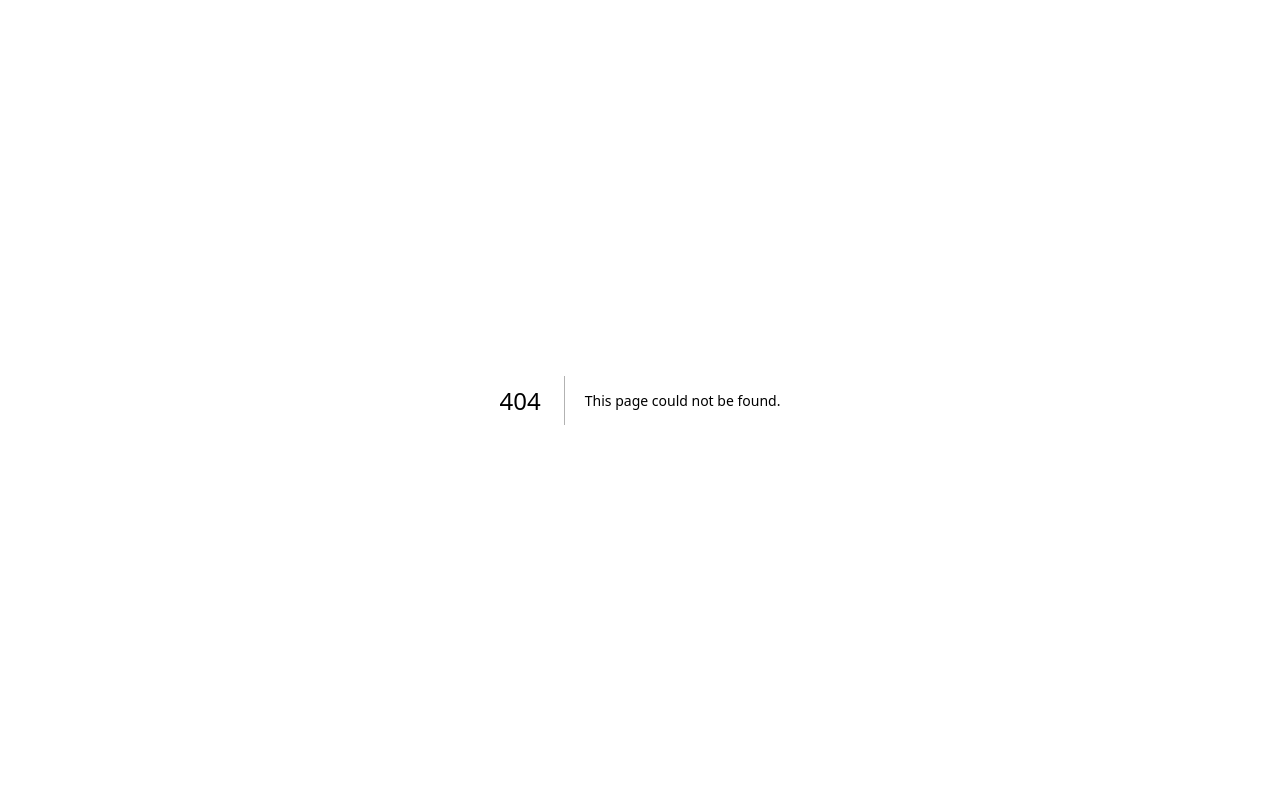
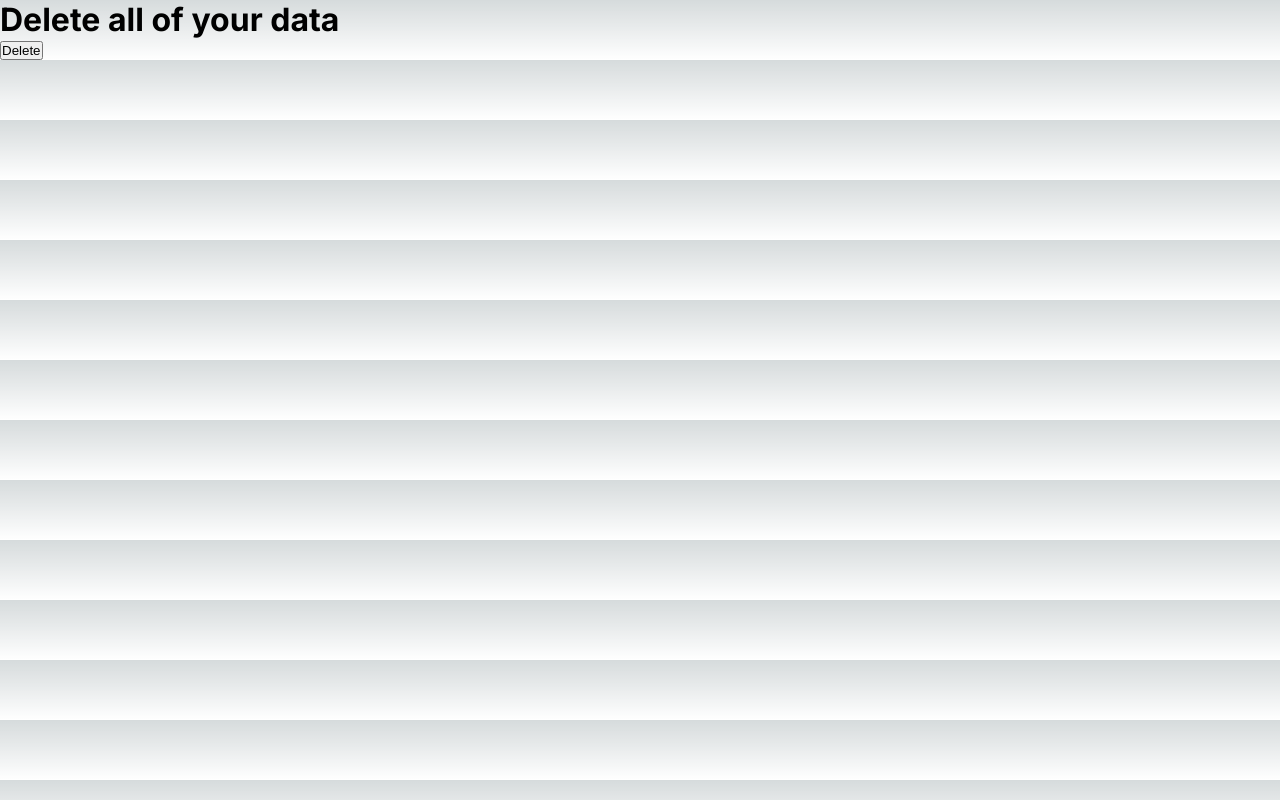
Before and after one commit to fightinjoe/nextjs_demo, a Next.js app: page /info/delete_data in a window 1280 px wide. Before the commit this address had no page. Built offline with nearby package versions, Linux system fonts and the light colour scheme.

Commit message:
Adding page to delete user data as well

```diff
--- /dev/null
+++ b/app/info/delete_data/page.js
@@ -0,0 +1,8 @@
+export default function Home() {
+  return (
+    <div>
+      <h1>Delete all of your data</h1>
+      <button>Delete</button>
+    </div>
+  )
+}
```
Also changed, not shown: app/info/privacy/page.js (renamed from app/info/page.js).
